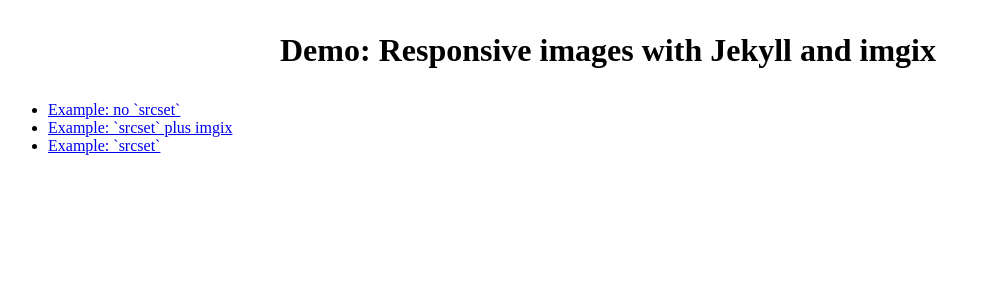
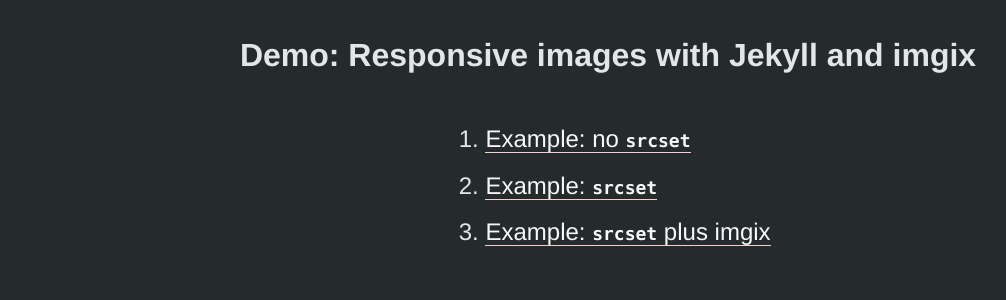
Before and after one commit to opattison/demo-jekyll-imgix, a Jekyll site: the page built from index.md, in a window 1280 px wide. Shown: the top 300 px of the page, without its empty margins (32-1038 px from the left). Built offline with Jekyll 4.4.1, drawn with Linux system fonts in a browser that asks for light colours.

Commit message:
update styles; sequence examples

```diff
--- a/_layouts/default.html
+++ b/_layouts/default.html
@@ -11,13 +11,60 @@
 
   <style>
 
+    html {
+      font-family: 'ratio', 'Seravek', 'Helvetica Neue', sans-serif;
+      font-size: 1rem;
+      font-weight: 400;
+      line-height: 1.4375;
+    }
+
     body {
+      background-color: hsl(204, 10%, 16%);
+      color: hsl(204, 10%, 90%);
       margin: 0 auto;
       max-width: 1200px;
     }
 
+    a {
+      color: hsl(180, 7%, 97%);
+      border-bottom: 1px solid hsl(4, 60%, 88%);
+      text-decoration: none;
+    }
+
+    a:hover,
+    a:focus {
+      border-bottom: 1px solid hsl(204, 50%, 88%);
+      color: hsl(204, 50%, 88%);
+    }
+
+    pre,
+    code,
+    samp {
+      font-family: 'Menlo', 'Consolas', 'DejaVu Sans Mono', monospace;
+      font-size: .75em;
+      font-weight: 700;
+      line-height: 1.5;
+
+      white-space: pre-wrap;
+    }
+
     h1 {
       text-align: center;
+    }
+
+    ol {
+      margin: auto;
+    }
+
+    li {
+      font-size: 1.5em;
+      margin: .5em 0;
+    }
+
+    .index {
+      display: flex;
+      flex-flow: column nowrap;
+      justify-content: space-around;
     }
 
     img {
--- a/index.md
+++ b/index.md
@@ -4,9 +4,13 @@ layout: default
 permalink: /
 ---
 
-<ul>
-{% assign examples = site.examples %}
-{% for example in examples %}
-  <li><a href="{{ example.url }}">{{ example.title }}</a></li>
-{% endfor %}
-</ul>
+<div class="index">
+
+  <ol>
+  {% assign examples = site.examples %}
+  {% for example in examples %}
+    <li><a href="{{ example.url }}">{{ example.title | markdownify | remove: '<p>' | remove: '</p>' }}</a></li>
+  {% endfor %}
+  </ol>
+
+</div>
```
Also changed, not shown: _examples/1-base.md (renamed from _examples/base.md), _examples/2-srcset.md (renamed from _examples/srcset.md), _examples/3-imgix.md (renamed from _examples/imgix.md).
